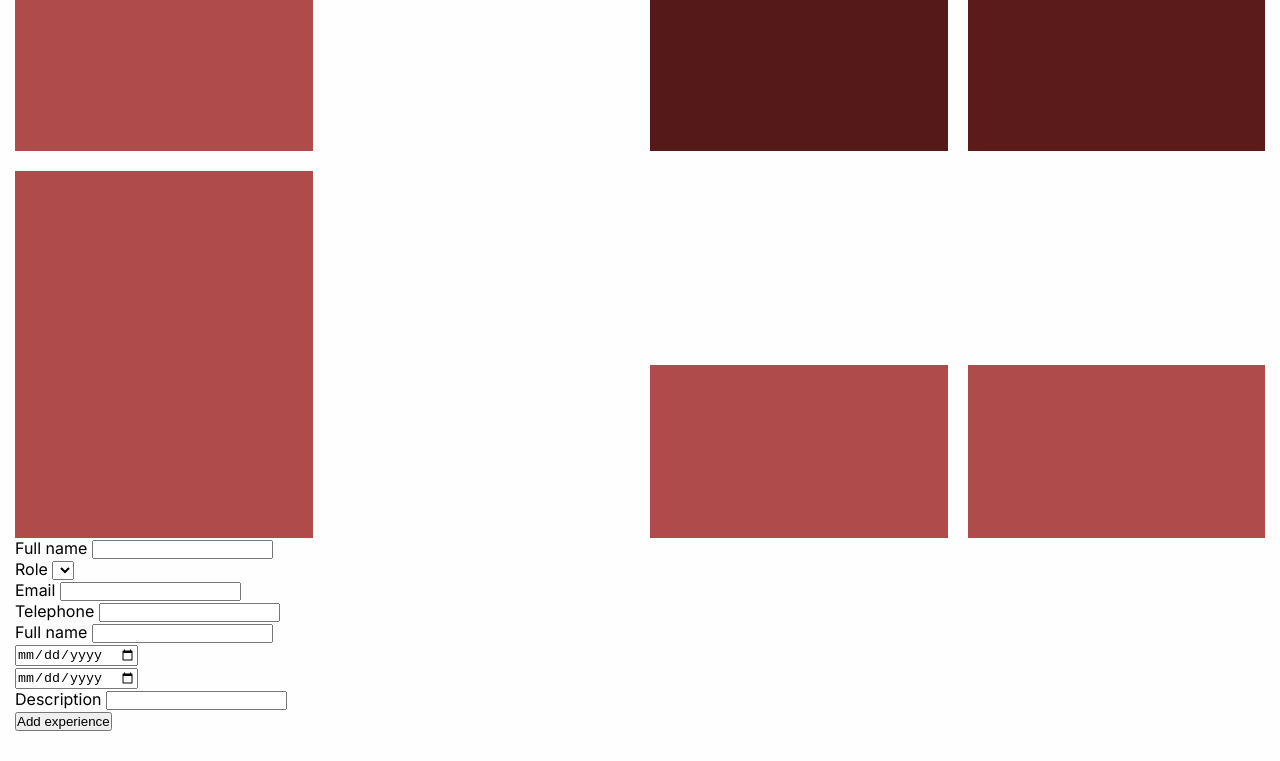
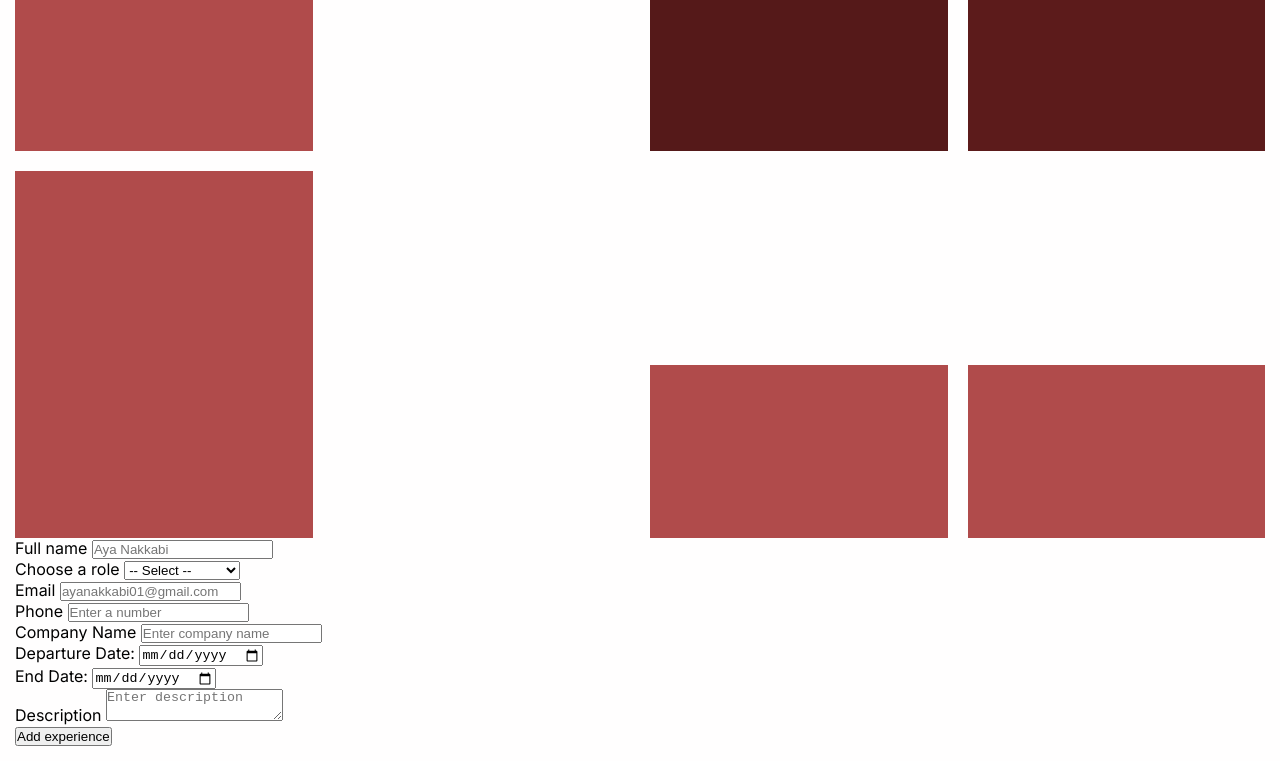
Before and after one commit to ayanakkabi1/Workspher-project, a plain HTML site: page index.html in a window 1280 px wide. Shown: the part 76-837 px from the top of the page. Drawn offline with Linux system fonts and the light colour scheme.

Commit message:
feat/Add placeholders and labels to form inputs

```diff
--- a/index.html
+++ b/index.html
@@ -40,40 +40,48 @@
     <form id="Add">
         <div class="nom">
             <label for="name">Full name</label>
-            <input type="text">
+            <input type="text" placeholder="Aya Nakkabi">
         </div>
         <div class="role">
-            <label for="name">Role</label>
-            <select></select>
+            <label for="name">Choose a role</label>
+<select id="country" name="country">
+  <option value="">-- Select --</option>
+  <option value="Manager">Manager</option>
+  <option value="It">IT Technicians</option>
+  <option value="Receptionists">Receptionists</option>
+  <option value="SecurityAgents">Security Agents</option>
+  <option value="SecurityAgents">Cleaning Staff</option>
+</select>
+
         </div>
         <div class="email">
             <label for="email">Email</label>
-            <input type="text">
+            <input type="text" placeholder="ayanakkabi01@gmail.com">
         </div>
         <div class="telephone">
-            <label for="name">Telephone</label>
-            <input type="text">
+            <label for="number" placeholder="0607051609">Phone</label>
+            <input type="number" id="number" name="number" placeholder="Enter a number">
         </div>
         <div class="experience">
             <form class="experience">
                 <div class="societenom">
-                    <label for="name">Full name</label>
-                    <input type="text">
+                    <label for="socname">Company Name</label>
+                    <input type="text" id="company" name="company" placeholder="Enter company name" >
                 </div>
         </div>
         <div class="datedepart">
-            <label for="name"></label>
-            <input type="date">
+            <label for="datedepart">Departure Date:</label>
+            <input type="date" id="datedepart" name="datedepart">
         </div>
         </div>
         <div class="datefin">
-            <label for="name"></label>
-            <input type="date">
+            <label for="datefin">End Date:</label>
+            <input type="date" id="findate" name="findate">
         </div>
         </div>
         <div class="societenom">
             <label for="name">Description</label>
-            <input type="text-area">
+            <textarea id="description" name="description" placeholder="Enter description"></textarea>
         </div>
         </div>
         <button class="addexp">Add experience</button>
```
